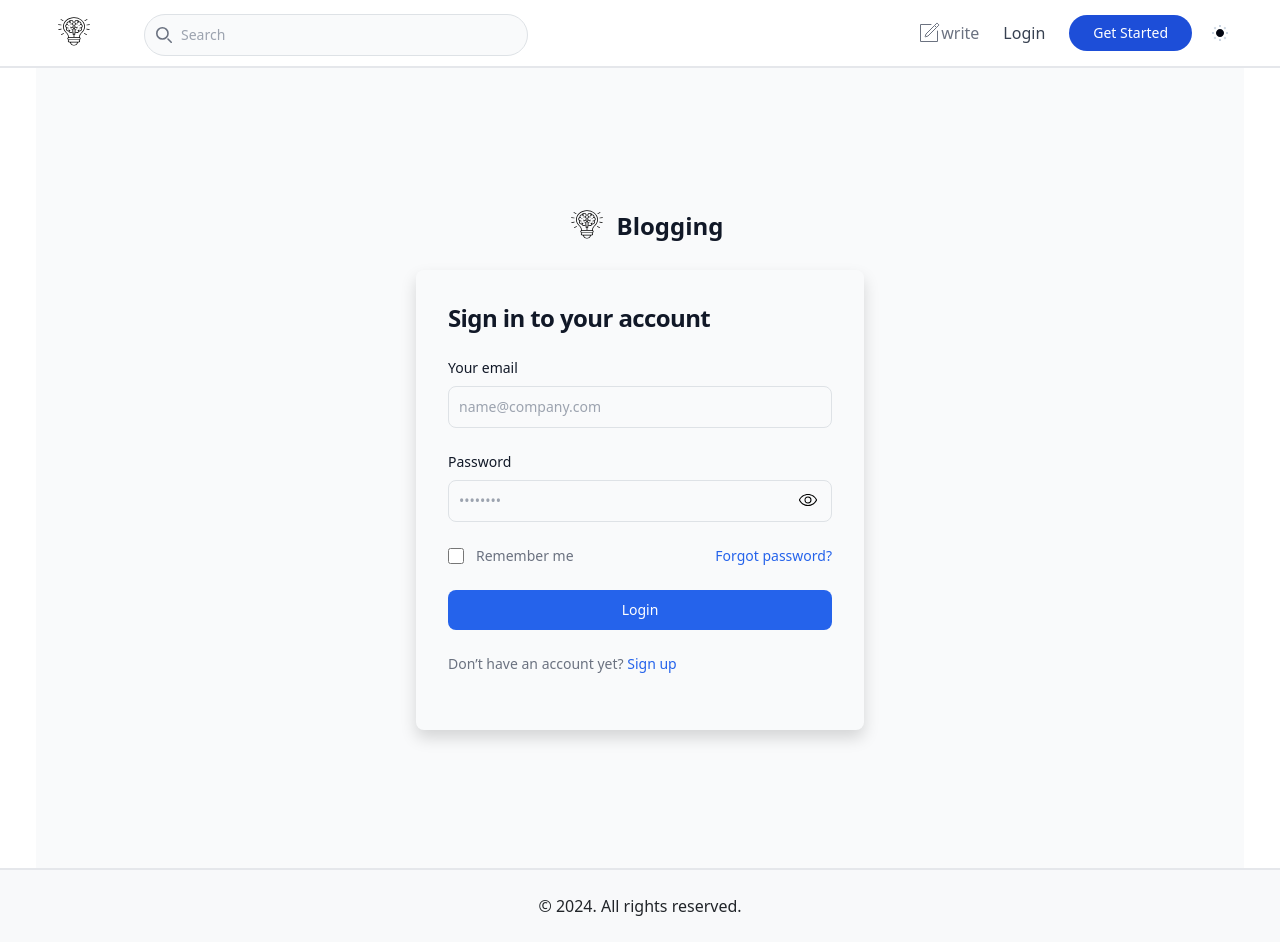
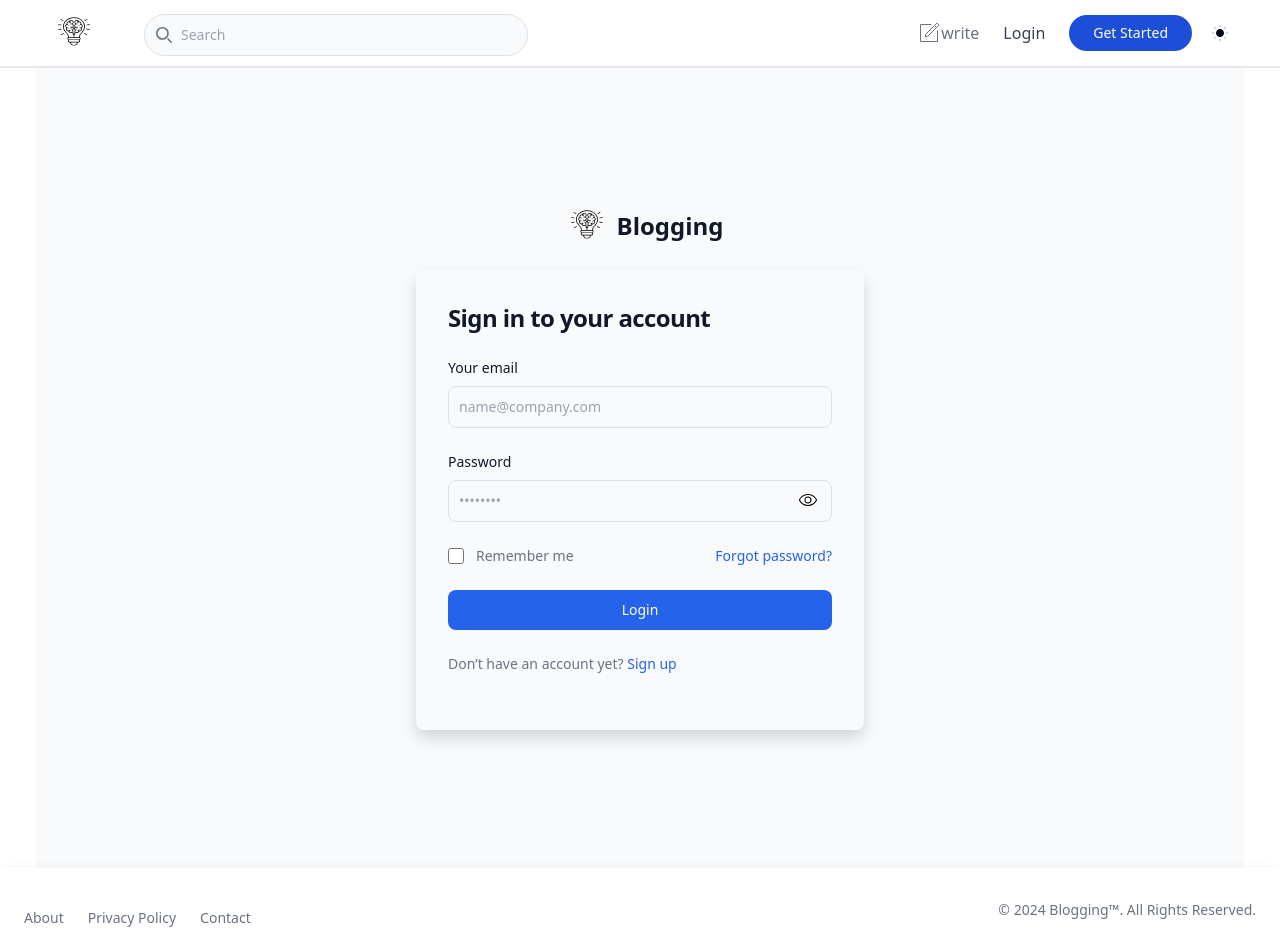
Before and after one commit to KashifKhn/Blogging_MERN_APP, a React (Vite) app in the folder client/: page /login in a window 1280 px wide. Built offline with nearby package versions, Linux system fonts and the light colour scheme; no server answers.

Commit message:
refactor: Update Footer component to include links for About, Privacy Policy, and Contact

```diff
--- a/client/src/components/Footer.jsx
+++ b/client/src/components/Footer.jsx
@@ -1,12 +1,45 @@
 import React from "react";
+import { Link } from "react-router-dom";
 
 const Footer = () => {
   return (
-    <footer className="bg-[#f8f9fa] border-t-2 dark:border-gray-600 dark:bg-gray-900 dark:text-white">
-      <div className="container">
-        <div className="flex items-center justify-center py-4">
-          <p>© {new Date().getFullYear()}. All rights reserved.</p>
-        </div>
+    <footer className="text-center shadow dark:bg-gray-800">
+      <div className="w-full mx-auto text-center max-w-screen-xl p-4 md:flex md:items-center md:justify-between">
+        <ul className="flex flex-wrap items-center mt-3 text-sm font-medium text-gray-500 dark:text-gray-400 sm:mt-0">
+          <li>
+            <a
+              href="https://github.com/KashifKhn"
+              target="_blank"
+              className="hover:underline me-4 md:me-6">
+              About
+            </a>
+          </li>
+          <li>
+            <a
+              href="https://policy.medium.com/medium-privacy-policy-f03bf92035c9"
+              target="_blank"
+              className="hover:underline me-4 md:me-6">
+              Privacy Policy
+            </a>
+          </li>
+          <li>
+            <a
+              href="https://github.com/KashifKhn"
+              target="_blank"
+              className="hover:underline">
+              Contact
+            </a>
+          </li>
+        </ul>
+        <span className="text-sm text-gray-500 sm:text-center dark:text-gray-400">
+          {"© "} {new Date().getFullYear()} {" "}
+          <Link
+            to="/"
+            className="hover:underline">
+             Blogging™
+          </Link>
+          . All Rights Reserved.
+        </span>
       </div>
     </footer>
   );
```
